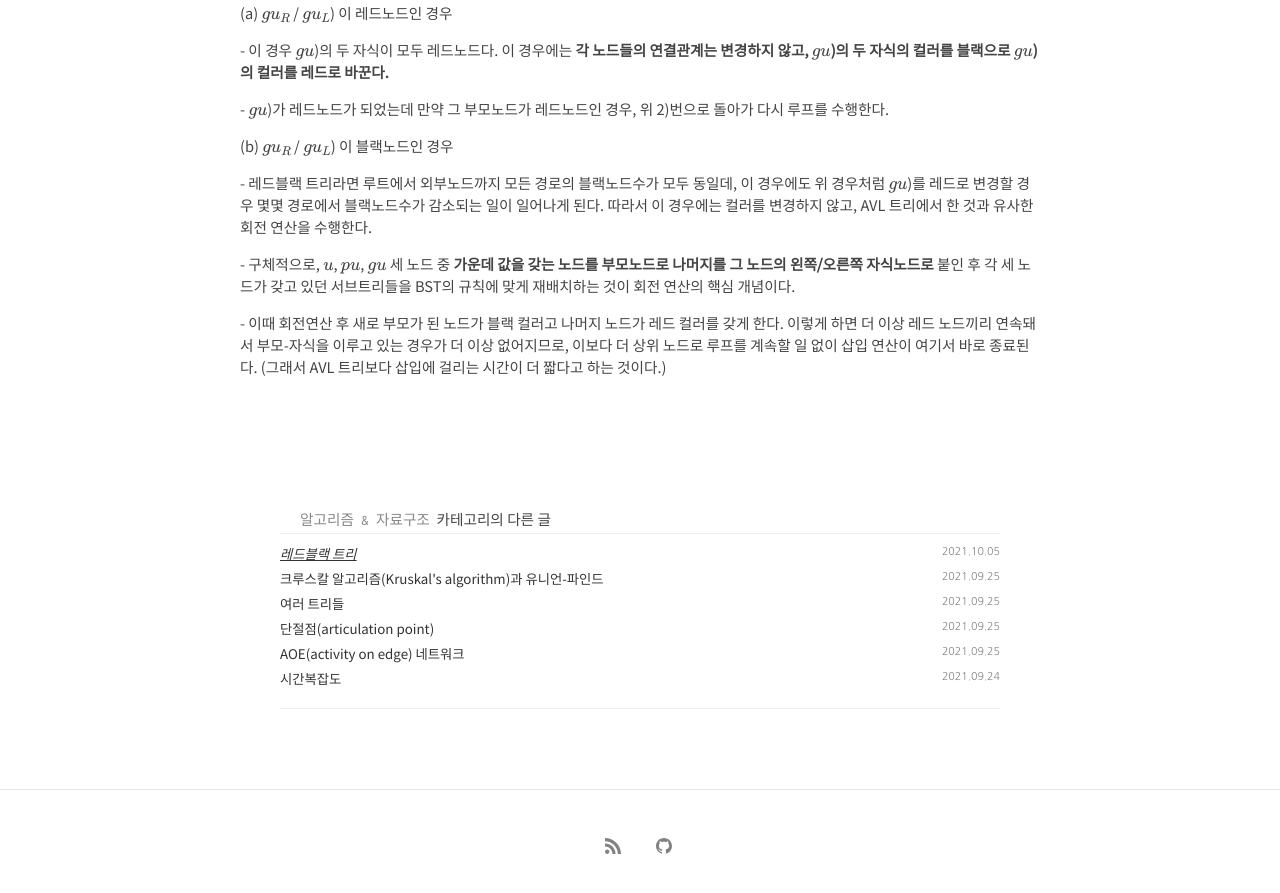
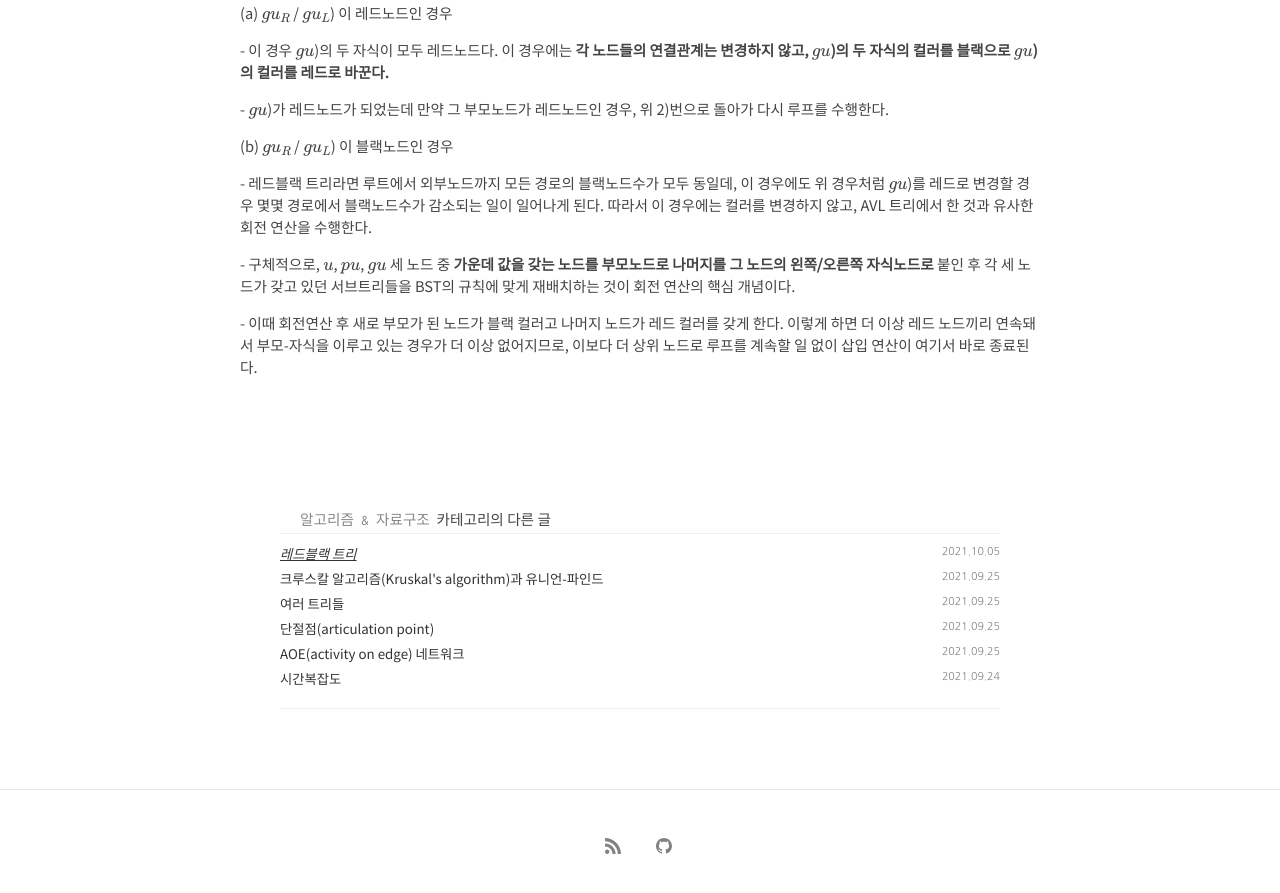
Before and after one commit to kangwooklee29/blog, a Jekyll site: the page built from 알고리즘 & 자료구조/_posts/2021-10-05-레드블랙 트리.md, in a window 1280 px wide and 900 px high, scrolled down 1589 px. Shown: the top 893 px of the window. Built offline with Jekyll 4.4.1, drawn with Linux system fonts in a browser that asks for light colours; nearby versions of some CDN libraries; our own code applies the rules of GitHub Pages for plain Markdown files; formulas are drawn with MathJax 3; comment, search, counter and statistics services are not loaded.

Commit message:
Update 2021-10-05-레드블랙 트리.md

```diff
--- a/알고리즘 & 자료구조/_posts/2021-10-05-레드블랙 트리.md
+++ b/알고리즘 & 자료구조/_posts/2021-10-05-레드블랙 트리.md
@@ -48,4 +48,4 @@
 
 \- 구체적으로, \\(u\\), \\(pu\\), \\(gu\\) 세 노드 중 **가운데 값을 갖는 노드를 부모노드로 나머지를 그 노드의 왼쪽/오른쪽 자식노드로** 붙인 후 각 세 노드가 갖고 있던 서브트리들을 BST의 규칙에 맞게 재배치하는 것이 회전 연산의 핵심 개념이다.
 
-\- 이때 회전연산 후 새로 부모가 된 노드가 블랙 컬러고 나머지 노드가 레드 컬러를 갖게 한다. 이렇게 하면 더 이상 레드 노드끼리 연속돼서 부모-자식을 이루고 있는 경우가 더 이상 없어지므로, 이보다 더 상위 노드로 루프를 계속할 일 없이 삽입 연산이 여기서 바로 종료된다. (그래서 AVL 트리보다 삽입에 걸리는 시간이 더 짧다고 하는 것이다.)
+\- 이때 회전연산 후 새로 부모가 된 노드가 블랙 컬러고 나머지 노드가 레드 컬러를 갖게 한다. 이렇게 하면 더 이상 레드 노드끼리 연속돼서 부모-자식을 이루고 있는 경우가 더 이상 없어지므로, 이보다 더 상위 노드로 루프를 계속할 일 없이 삽입 연산이 여기서 바로 종료된다.
```
